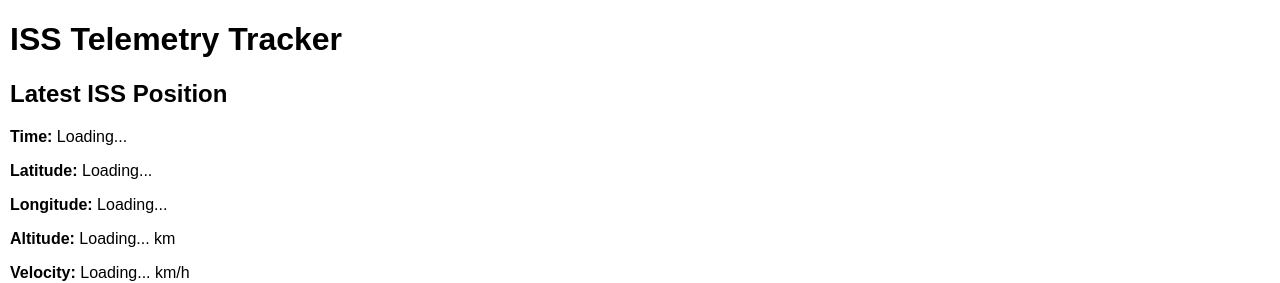
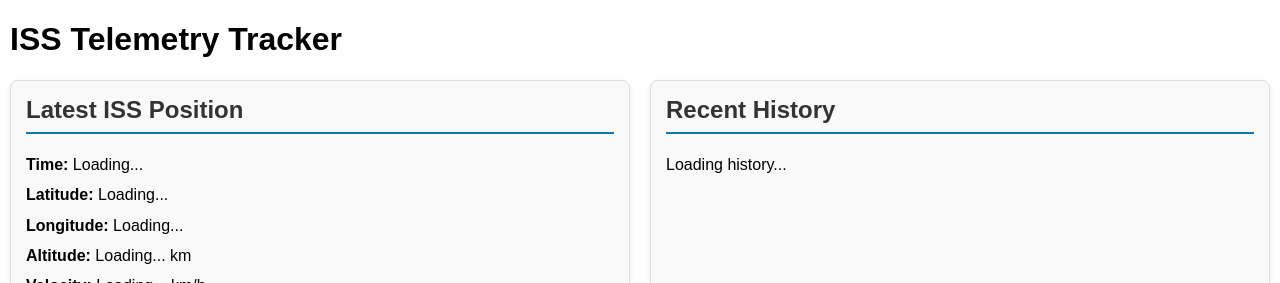
Before and after one commit to wuzhuoheng11/iss-tracker, a Flask app: page / in a window 1280 px wide. Shown: the top 283 px of the page. Run offline with Flask 3, Linux system fonts and the light colour scheme.

Commit message:
style.css

```diff
--- a/static/style.css
+++ b/static/style.css
@@ -1,6 +1,43 @@
 body {
     font-family: Arial, sans-serif;
     margin: 10px;
+}
+
+.dashboard {
+    display: flex;
+    gap: 20px;
+    margin-bottom: 20px;
+    flex-wrap: wrap;
+}
+
+.dashboard-card {
+    flex: 1;
+    min-width: 300px;
+    border: 1px solid #ddd;
+    border-radius: 8px;
+    padding: 15px;
+    background-color: #f9f9f9;
+    box-shadow: 0 2px 4px rgba(0,0,0,0.1);
+}
+
+.dashboard-card h2 {
+    margin-top: 0;
+    color: #333;
+    border-bottom: 2px solid #007cba;
+    padding-bottom: 8px;
+}
+
+#latestPosition p, #recentHistory p {
+    margin: 8px 0;
+    line-height: 1.4;
+}
+
+.history-item {
+    padding: 8px;
+    margin: 5px 0;
+    background: white;
+    border-left: 4px solid #007cba;
+    border-radius: 4px;
 }
 
 #map {
```
